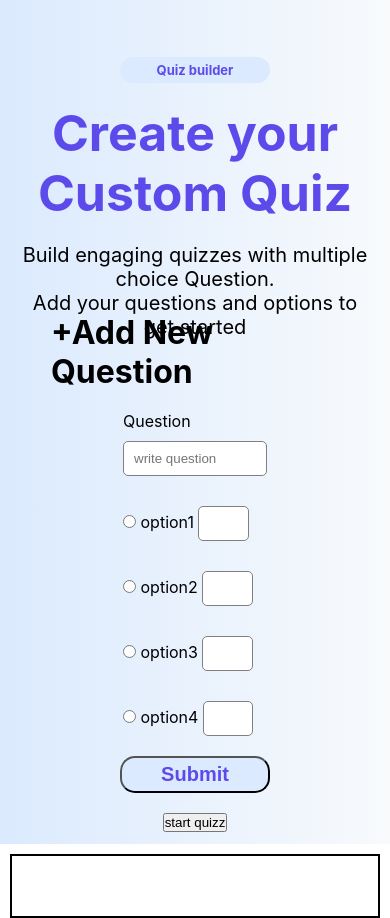
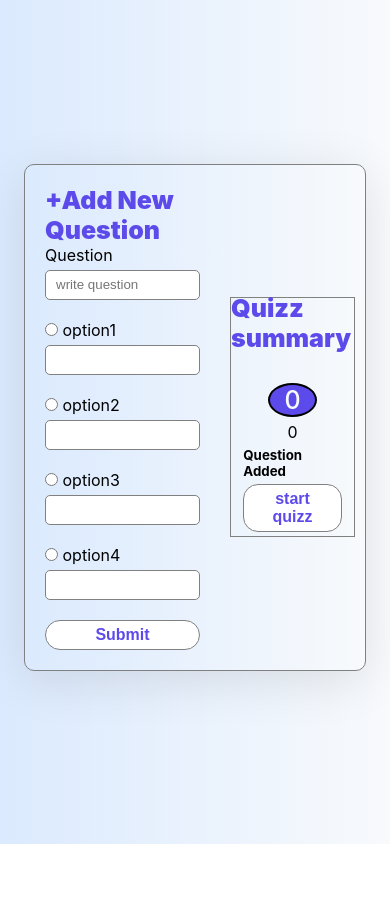
Before and after one commit to shubham21881/Funquiz, a plain HTML site: page index.html in a window 390 px wide. After the commit the page ends 844 px from the top, so only its background shows below. Drawn offline with Linux system fonts and the light colour scheme; a script that the page names is missing.

Commit message:
refactor quiz UI; update form structure and enhance styling for better layout and responsiveness

```diff
--- a/index.html
+++ b/index.html
@@ -6,8 +6,9 @@
     <link rel="stylesheet" href="./style.css">
     <link rel="preconnect" href="https://fonts.googleapis.com">
 <link rel="preconnect" href="https://fonts.gstatic.com" crossorigin>
-<link href="https://fonts.googleapis.com/css2?family=Poppins:wght@400;700&family=Sanchez:ital@0;1&display=swap" rel="stylesheet">
-    <title>Quiz</title>
+<!-- <link href="https://fonts.googleapis.com/css2?family=Poppins:wght@400;700&family=Sanchez:ital@0;1&display=swap" rel="stylesheet"> -->
+   <!-- <link rel="stylesheet" href="style2.css"> -->
+<title>Quiz</title>
 </head>
 <body>
     <div class="container">
@@ -18,9 +19,9 @@
         </header>
        <!-- quiz box -->
     <div class="quiz-box">
-          <div><h1><span>+</span>Add New Question</h1></div>
 
         <form action="" >
+            <div><h1><span>+</span>Add New Question</h1></div>
            <label for="question">  Question <input required id="question"class="inputvalue" type="text" placeholder="write question"></label><br>
            <label for="option1">  <input required type="radio" id="1" value="false" class="radio" name="option">  option1  <input required id="option1"class="inputvalue" type="text"></label><br>
            <label for="option2">  <input required type="radio" id='2'value="false" class="radio" name="option">  option2  <input required id="option2"class="inputvalue" type="text"></label><br>
@@ -28,8 +29,16 @@
            <label for="option4">  <input required type="radio" id="4" value="false" class="radio" name="option">  option4  <input required id="option4"class="inputvalue" type="text"></label><br>
            <input id="submit" type="submit">
         </form>
-        <button id="start" class="submitbtn">start quizz</button>
+        <div class="quizz-summary">
+            <div class="quizz-header">Quizz summary</div>
+                 <div class="quiz-content">
+                     <div class="circle">0</div>
+                     <span>0</span>
+                     <h5>Question Added</h5>
+                <button id="start" class="submitbtn">start quizz</button>
 
+                  </div>
+        </div>
     </div>
 
 
@@ -46,19 +55,32 @@
 
 
 
+    <div id="display1"></div>
     </div>
-
- <div id="display1">
-
-
-
-             </div>
 
 
 
 
 
-    <script src="https://unpkg.com/lenis@1.3.4/dist/lenis.min.js"></script>
+
+<!-- <footer> </footer>
+<footer> </footer>
+<footer> </footer>
+<footer> </footer>
+<footer> </footer>
+<footer> </footer>
+<footer> </footer>
+<footer> </footer>
+<footer> </footer>
+<footer> </footer>
+<footer> </footer>
+<footer> </footer>
+<footer> </footer>
+<footer> </footer>
+<footer> </footer> -->
+
+
+    <!-- <script src="https://unpkg.com/lenis@1.3.4/dist/lenis.min.js"></script>  -->
     <script src="./script.js"></script>
 </body>
 </html>
--- a/script.js
+++ b/script.js
@@ -1,12 +1,12 @@
   // Initialize Lenis
-const lenis = new Lenis({
-  autoRaf: true,
-});
+// const lenis = new Lenis({
+//   autoRaf: true,
+// });
 
 // Listen for the scroll event and log the event data
-lenis.on('scroll', (e) => {
-  console.log(e);
-});
+// lenis.on('scroll', (e) => {
+//   console.log(e);
+// });
 
 
 
--- a/style.css
+++ b/style.css
@@ -7,18 +7,29 @@ body,html{
     height: 100%;
     width: 100%;
     font-family: -apple-system, BlinkMacSystemFont, 'Segoe UI', Roboto, Oxygen, Ubuntu, Cantarell, 'Open Sans', 'Helvetica Neue', sans-serif;
-
+     /* overflow-x: hidden; */
+     overflow-x: hidden;
 }
 
 #display1{
+  width: 100%;
+  max-width: 100vw;
+  height: 100%;
+  /* padding-top: 100px; */
+  /* position: absolute; */
+  /* left: 5%; */
     display: flex;
     justify-content: center;
     align-items: center;
-    padding: 30px;
+    /* padding: 30px; */
     list-style: none;
     margin: 10px;
-    border: 2px solid black;
+    /* border: 2px solid black; */
     text-align: center;
+    /* overflow: auto; */
+    flex-shrink: 1;
+    padding: 5vw 2vw;
+
 
 }
 #display1 ol li{
@@ -31,24 +42,44 @@ body,html{
     list-style: none;
     border-radius: 10px;
     padding: 10px;
-    width: 500px;
+    /* width: 500px; */
      transition: all 0.2s ease;
-
+     width: 100%;
+    max-width: 500px;
+    flex-shrink: 1;
 }
 #display1 ul{
+  display: flex;
+  flex-direction: column;
+  align-items: center;
+  justify-content: center;
+  /* align-items: stretch; */
+  flex-shrink: 1;
+  /* flex-grow: ; */
     list-style: none;   /* Removes bullet points */
       padding: 0;         /* Optional: removes left padding */
       margin: 0;
-      width: 800px;
+      /* width: 800px; */
        box-shadow: rgba(100, 100, 111, 0.2) 0px 7px 29px 0px;
       /* width: 80vw; */
+       width: 100%;
+    max-width: 800px;
+
 }
 
 #display1 ul li{
-    margin: 20px;
+  display: flex;
+  flex-direction: column;
+  justify-content: center;
+  align-items: stretch;
+  /* align-content: stretch; */
+  /* justify-content: flex-start; */
+  flex-wrap: wrap;
+  flex-shrink: 1;
+    margin: 5px;
     /* border: 0.5px solid gray; */
     border-radius: 10px;
-    padding: 20px;
+    padding: 10px;
 
 
 }
@@ -62,16 +93,22 @@ body,html{
     border: 2px solid black;
 }
 ol{
-    margin: 10px;
+    /* margin: 10px;
     gap: 10px;
     height: 400px;
-    padding: 10px;
+    padding: 10px; */
+
+    display: flex;
+  flex-direction: column;
+  gap: 10px;
+  padding: 10px;
+  margin: 0;
 }
 
 header{
     margin-top: 100px;
     padding-top: 30px;
-    display: flex;
+    display: none;
     flex-direction: column;
     justify-content: center;
     align-items: center;
@@ -102,6 +139,8 @@ header p{
 }
 
 .container{
+  /* position: absolute; */
+  padding-bottom:100px ;
     display: flex;
     justify-content: center;
     align-items: center;
@@ -112,20 +151,29 @@ header p{
     height: 100%;
     background: linear-gradient(to right, #dbeafe,#f8fafc);
     /* background: linear-gradient(to left, #ffffff 0%, #dbeafe 20%, #5d4aea 100%); */
-
+  overflow:auto;
+  flex-wrap: wrap-reverse;
 
 }
 
 .quiz-box{
+   flex-shrink: 1;
+    margin-top: 50px;
+    padding-top: 30px;
     width: 80%;
     margin-top: 20px;
-    /* border: 2px solid black; */
+    border: 0.5px solid grey;
     display: flex;
-    flex-direction: column;
+    flex-direction: row;
     justify-content: center;
     align-items: center;
     gap: 20px;
     margin-bottom: 30px;
+    box-shadow: rgba(0, 0, 0, 0.1) 0px 10px 50px;
+    border-radius: 10px;
+     padding-bottom: 20px;
+    background: linear-gradient(to right, #dbeafe,#f8fafc);
+
 }
 
 form{
@@ -133,18 +181,22 @@ form{
     display: flex;
     flex-direction: column;
     /* gap: 8px; */
-    width: 50%;
+    /* width: 50%; */
     justify-content: center;
     align-items: center;
+     width: 100%;
+    max-width: 500px;
 
 }
 .inputvalue{
-    margin-top: 10px;
-    height: 35px;
-    width: 35%;
+    margin-top: 5px;
+    height: 30px;
+    /* width: 35%; */
     border-radius: 5px;
     border: 0.5px solid grey;
     padding: 10px;
+    width: 100%;
+    max-width: 300px;
 }
 
 #question{
@@ -157,7 +209,8 @@ form{
     border-radius: 8px; */
     /* padding: 5px 10px 5px 10px; */
 
- background-color: #dbeafe;
+ background-color: white;
+ border: 0.5px solid grey;
     width: 150px;
     /* border: 1px solid black; */
     padding: 5px 10px 5px 10px;
@@ -173,3 +226,126 @@ form{
 label{
     width: 100%;
 }
+
+
+.submitbtn{
+    background-color: white;
+ border: 0.5px solid grey;
+    width: 150px;
+    /* border: 1px solid black; */
+    padding: 5px 10px 5px 10px;
+    border-radius: 15px;
+    font-weight: 900;
+    font-size: 20px;
+    /* font-size: small;
+    font-weight: 50px; */
+    color: #5d4aea;
+    /* display: none; */
+
+}
+
+
+.quizz-summary{
+  width: 15rem;
+  height: 15rem;
+  display: flex;
+  justify-content: center;
+  align-items: center;
+  flex-direction: column;
+  gap: 20px;
+  border: 0.5px solid grey;
+}
+
+
+.quiz-content{
+  width:80%;
+  height: 80%;
+  display: flex;
+  justify-content: center;
+  align-items: center;
+  flex-direction: column;
+  gap: 5px;
+  /* border: 2px solid black */
+  padding-bottom: 10px;
+}
+
+.circle{
+  height: 50%;
+  width: 50%;
+  border: 2px solid black;
+  display: flex;
+  justify-content: center;
+  align-items: center;
+  border-radius: 50%;
+  margin-top: 10px;
+  font-size: 25px;
+  font-weight: 500;
+  color: #f8fafc;
+  background-color: #5d4aea;
+
+}
+
+
+.quizz-header{
+  font-size: 25px;
+  font-weight: 900;
+  color: #5d4aea;
+}
+
+form h1{
+   font-size: 25px;
+  font-weight: 900;
+  color: #5d4aea;
+}
+
+
+
+
+
+
+
+
+
+footer{
+    height: 500px;
+}
+
+@media (max-width: 768px) {
+  header h1 {
+    font-size: 30px;
+  }
+
+  header p {
+    font-size: 16px;
+  }
+
+  #display1 ul {
+    padding: 10px;
+  }
+
+  #display1 ol li {
+    flex-direction: column;
+    align-items: flex-start;
+    font-size: 14px;
+  }
+
+  .quiz-box {
+    width: 95%;
+    padding: 10px;
+  }
+
+  form {
+    width: 100%;
+    padding: 10px;
+  }
+
+  .inputvalue {
+    width: 100%;
+  }
+
+  .submitbtn,
+  #submit {
+    width: 100%;
+    font-size: 16px;
+  }
+}
```
